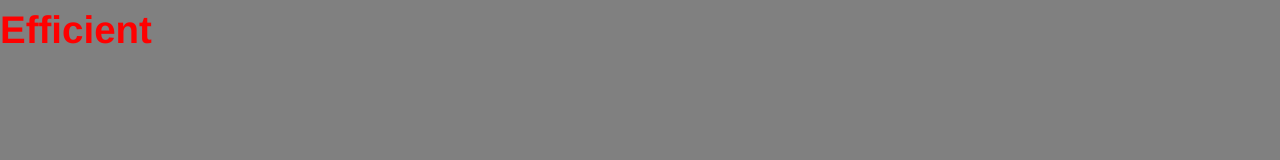
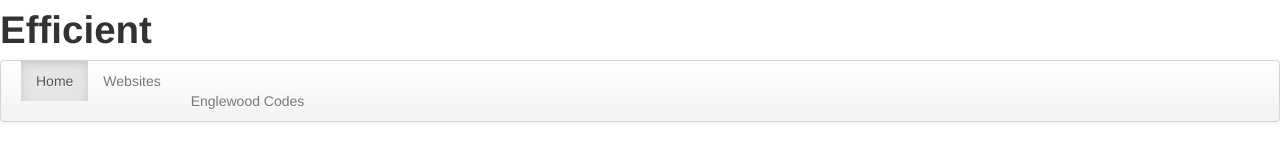
Before and after one commit to samaiyabutler/TeamDemo, a plain HTML site: page index.html in a window 1280 px wide. Drawn offline with Linux system fonts and the light colour scheme.

Commit message:
Update index.html

```diff
--- a/index.html
+++ b/index.html
@@ -8,12 +8,34 @@
 
     <link rel="stylesheet" type="text/css" href="style.css">
 
+    <link rel="stylesheet" type="text/css" href="bootstrap.css">
+
   </head>
 
   <body>
 
     <h1>Efficient</h1>
 
+    <div class="navbar">
+
+      <div class="navbar-inner">
+
+         <ul class="nav">
+
+          <li class="active"><a>Home</a></li>
+
+          <li><a href="websites.html">Websites</a></li>
+
+          <li><a href="app.html>App</a></li>
+
+          <li><a href="englewood codes.html">Englewood Codes</a></li>
+
+         </ul>
+
+      </div>
+
+    </div>
+
   </body>
 
 </html>
```
